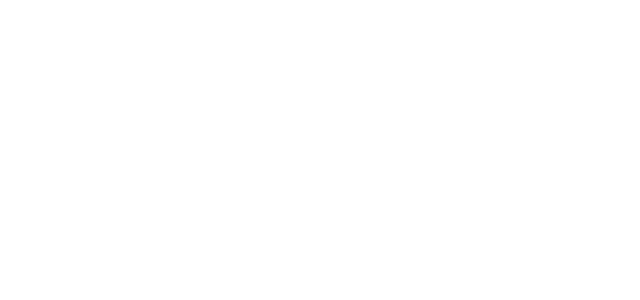
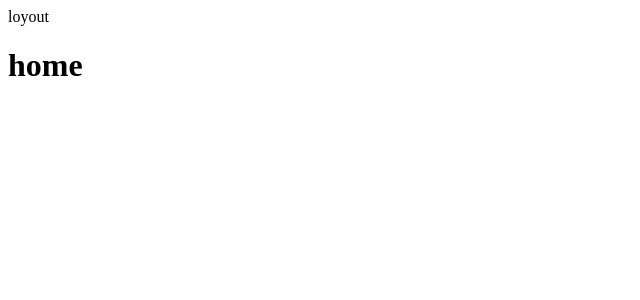
Before and after one commit to yonghk423/development-learning, a React (Vite) app: page / in a window 1280 px wide. Shown: the top 300 px of the page, without its empty margins (0-640 px from the left). Built offline with nearby package versions, Linux system fonts and the light colour scheme; the HTML template or start-up script is replaced by a standard one.

Commit message:
react router setup

```diff
--- /dev/null
+++ b/src/components/layout.tsx
@@ -0,0 +1,10 @@
+import { Outlet } from "react-router-dom";
+
+export default function Layout() {
+  return (
+    <>
+      loyout
+      <Outlet />
+    </>
+  );
+}
--- /dev/null
+++ b/src/routes/create-account.tsx
@@ -0,0 +1,3 @@
+export default function CreateAccount() {
+  return <div>create account</div>;
+}
--- /dev/null
+++ b/src/routes/home.tsx
@@ -0,0 +1,3 @@
+export default function Home() {
+  return <h1>home </h1>;
+}
--- /dev/null
+++ b/src/routes/login.tsx
@@ -0,0 +1,3 @@
+export default function Login() {
+  return <div>login</div>;
+}
--- /dev/null
+++ b/src/routes/profile.tsx
@@ -0,0 +1,3 @@
+export default function Profile() {
+  return <h1>Profile </h1>;
+}
```
Also changed, not shown: package.json (+6 -1 lines), src/App.tsx (+33 -4 lines), 2 other files (tests, documents, lock files or other folders).
